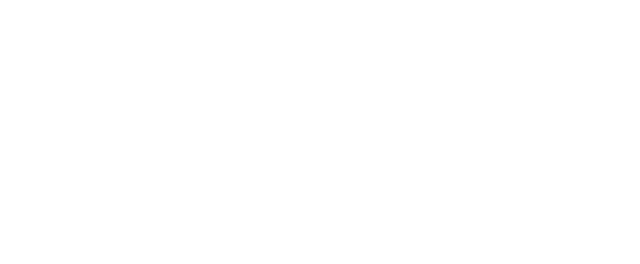
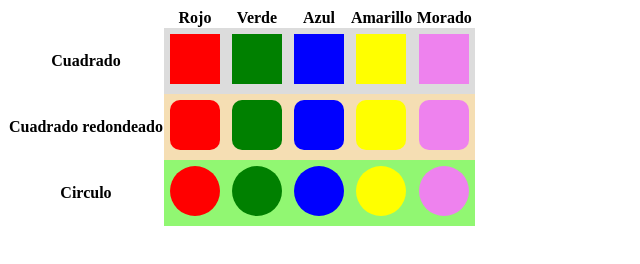
Before and after one commit to acallvazq/acallvazq.github.io, a plain HTML site: page CSS/ejercicio02/index.html in a window 1280 px wide. Shown: the whole page, without its empty margins (0-640 px from the left). Drawn offline with Linux system fonts and the light colour scheme.

Commit message:
Segunda version ejercicio 2

```diff
--- a/CSS/ejercicio02/index.html
+++ b/CSS/ejercicio02/index.html
@@ -0,0 +1,76 @@
+<!DOCTYPE html>
+<html lang="en">
+<head>
+    <meta charset="UTF-8">
+    <meta name="viewport" content="width=device-width, initial-scale=1.0">
+    <link rel="stylesheet" type="text/css" href="style.css">
+    <title>Ejercicio 2</title>
+</head>
+<body>
+    <table>
+        <tr>
+            <th></th>
+            <th>Rojo</th>
+            <th>Verde</th>
+            <th>Azul</th>
+            <th>Amarillo</th>
+            <th>Morado</th>
+        </tr>
+        <tr>
+            <th>Cuadrado</th>
+            <td class="fila1">
+                <div class="columna rojo"></div>
+            </td>
+            <td class="fila1">
+                <div class="columna verde"></div>
+            </td>
+            <td class="fila1">
+                <div class="columna azul"></div>
+            </td>
+            <td class="fila1">
+                <div class="columna amarillo"></div>
+            </td>
+            <td class="fila1">
+                <div class="columna morado"></div>
+            </td>
+        </tr>
+        <tr>
+            <th>Cuadrado redondeado</th>
+            <td class="fila2">
+                <div class="columna bordes rojo"></div>
+            </td>
+            <td class="fila2">
+                <div class="columna bordes verde"></div>
+            </td>
+            <td class="fila2">
+                <div class="columna bordes azul"></div>
+            </td>
+            <td class="fila2">
+                <div class="columna bordes amarillo"></div>
+            </td>
+            <td class="fila2">
+                <div class="columna bordes morado"></div>
+            </td>
+        </tr>
+        <tr>
+            <th>Circulo</th>
+            <td class="fila3">
+                <div class="columna circulos rojo"></div>
+            </td>
+            <td class="fila3">
+                <div class="columna circulos verde"></div>
+            </td>
+            <td class="fila3">
+                <div class="columna circulos azul"></div>
+            </td>
+            <td class="fila3">
+                <div class="columna circulos amarillo"></div>
+            </td>
+            <td class="fila3">
+                <div class="columna circulos morado"></div>
+            </td>
+        </tr>
+    </table>
+
+</body>
+</html>
--- a/CSS/ejercicio02/style.css
+++ b/CSS/ejercicio02/style.css
@@ -0,0 +1,112 @@
+div.columna {
+    height: 50px;
+    width: 50px;
+    margin: 5px;
+    display: inline-block;
+}
+
+div.bordes {
+    border-radius: 20%;
+}
+
+div.circulos {
+    border-radius: 50%;
+}
+
+.rojo {
+    background-color: red;
+}
+
+.verde {
+    background-color: green;
+}
+
+.azul {
+    background-color: blue;
+}
+
+.amarillo {
+    background-color: yellow;
+}
+
+.morado {
+    background-color: violet;
+}
+
+table{
+    border-collapse: collapse;
+}
+
+td.fila1{
+    background-color: gainsboro;
+}
+
+td.fila2{
+    background-color:wheat;
+
+}
+
+td.fila3 {
+    background-color:rgb(145, 247, 114)
+
+}
+
+.fila1 > div.rojo {
+    cursor: wait;
+}
+
+.fila1 > div.verde {
+    cursor: pointer;
+}
+
+.fila1 > div.azul {
+    cursor: grab;
+}
+
+.fila1 > div.amarillo {
+    cursor: alias;
+}
+
+.fila1 > div.morado {
+    cursor: all-scroll;
+}
+
+.fila2 > div.rojo {
+    cursor: cell;
+}
+
+.fila2 > div.verde {
+    cursor: crosshair;
+}
+
+.fila2 > div.azul {
+    cursor: default;
+}
+
+.fila2 > div.amarillo {
+    cursor: zoom-in;
+}
+
+.fila2 > div.morado {
+    cursor: zoom-out;
+}
+
+.fila3 > div.rojo {
+    cursor: context-menu;
+}
+
+.fila3 > div.verde {
+    cursor: copy;
+}
+
+.fila3 > div.azul {
+    cursor: progress;
+}
+
+.fila3 > div.amarillo {
+    cursor: ew-resize;
+}
+
+.fila3 > div.morado {
+    cursor: none;
+}
```
Also changed, not shown: CSS/ejercicio01/index.html (+1 -1 lines).
